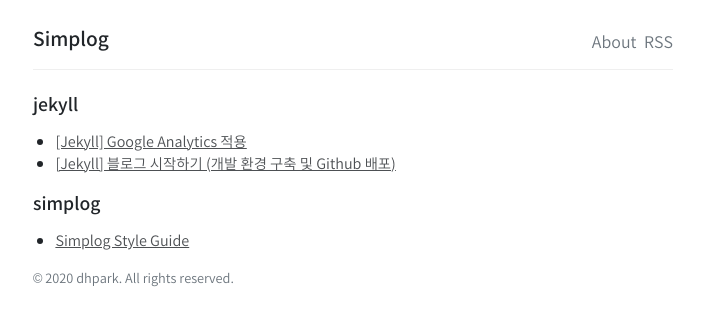
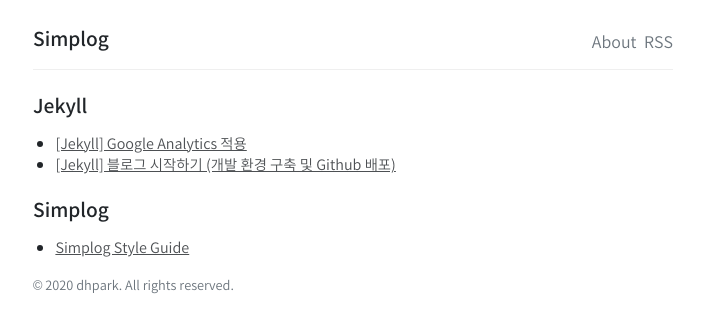
Before and after one commit to daehopark/simplog-jekyll-theme, a Jekyll site: the page built from tags.md, in a window 1280 px wide. Shown: the top 333 px of the page, without its empty margins (287-991 px from the left). Built offline with Jekyll 4.4.1, drawn with Linux system fonts in a browser that asks for light colours; comment, search, counter and statistics services are not loaded.

Commit message:
Tags Archive 페이지 수정

```diff
--- a/_layouts/tags.html
+++ b/_layouts/tags.html
@@ -12,10 +12,12 @@
             <h1 class="d-none">Tags</h1>
             {% assign tags = site.tags | sort %}
             {% for tag in tags %}
-            <h3>{{ tag[0] }}</h3>
+            <h2 id="{{ tag[0] }}" class="text-capitalize">{{ tag[0] }}</h3>
             <ul>
                 {% for post in tag[1] %}
-                <li><a href="{{ post.url }}">{{ post.title }}</a></li>
+                <li>
+                    <a href="{{ post.url | relative_url }}">{{ post.title }}</a>
+                </li>
                 {% endfor %}
             </ul>
             {% endfor %}
```
